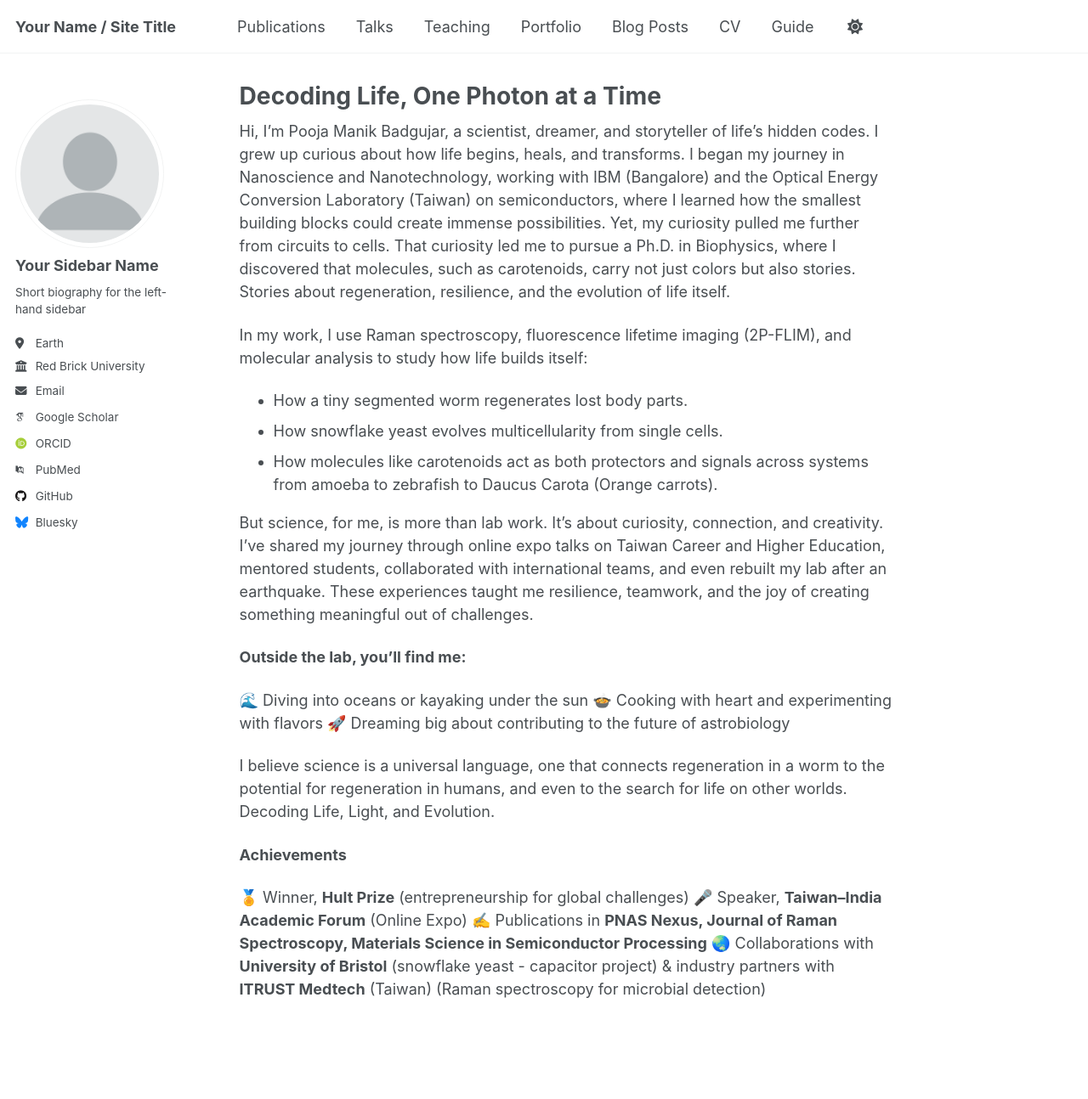
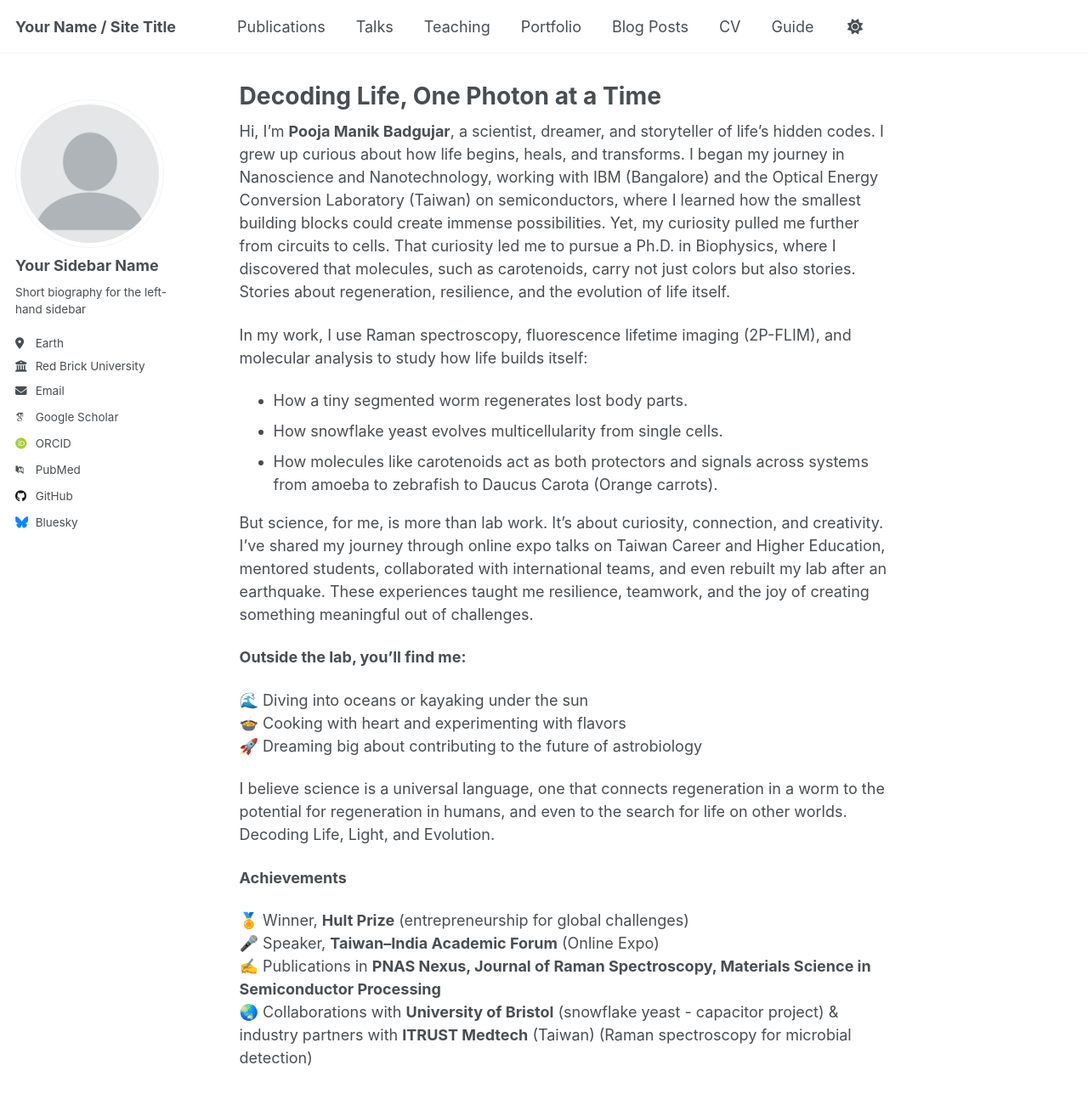
Before and after one commit to pooja-badgujar/pooja, a Jekyll site: the page built from _pages/about.md, in a window 1280 px wide and 1400 px high. Shown: the top 1294 px of the window at 85% size. Built offline with Jekyll 4.4.1, drawn with Linux system fonts in a browser that asks for light colours; some web fonts are replaced; a script that is not in the unit is left out.

Commit message:
Update about.md

```diff
--- a/_pages/about.md
+++ b/_pages/about.md
@@ -6,7 +6,7 @@ redirect_from:
   - /about/
   - /about.html
 ---
-Hi, I’m Pooja Manik Badgujar, a scientist, dreamer, and storyteller of life’s hidden codes. I grew up curious about how life begins, heals, and transforms. I began my journey in Nanoscience and Nanotechnology, working with IBM (Bangalore) and the Optical Energy Conversion Laboratory (Taiwan) on semiconductors, where I learned how the smallest building blocks could create immense possibilities. Yet, my curiosity pulled me further from circuits to cells. That curiosity led me to pursue a Ph.D. in Biophysics, where I discovered that molecules, such as carotenoids, carry not just colors but also stories. Stories about regeneration, resilience, and the evolution of life itself.
+Hi, I’m **Pooja Manik Badgujar**, a scientist, dreamer, and storyteller of life’s hidden codes. I grew up curious about how life begins, heals, and transforms. I began my journey in Nanoscience and Nanotechnology, working with IBM (Bangalore) and the Optical Energy Conversion Laboratory (Taiwan) on semiconductors, where I learned how the smallest building blocks could create immense possibilities. Yet, my curiosity pulled me further from circuits to cells. That curiosity led me to pursue a Ph.D. in Biophysics, where I discovered that molecules, such as carotenoids, carry not just colors but also stories. Stories about regeneration, resilience, and the evolution of life itself.
 
 In my work, I use Raman spectroscopy, fluorescence lifetime imaging (2P-FLIM), and molecular analysis to study how life builds itself:
 - How a tiny segmented worm regenerates lost body parts.
```
